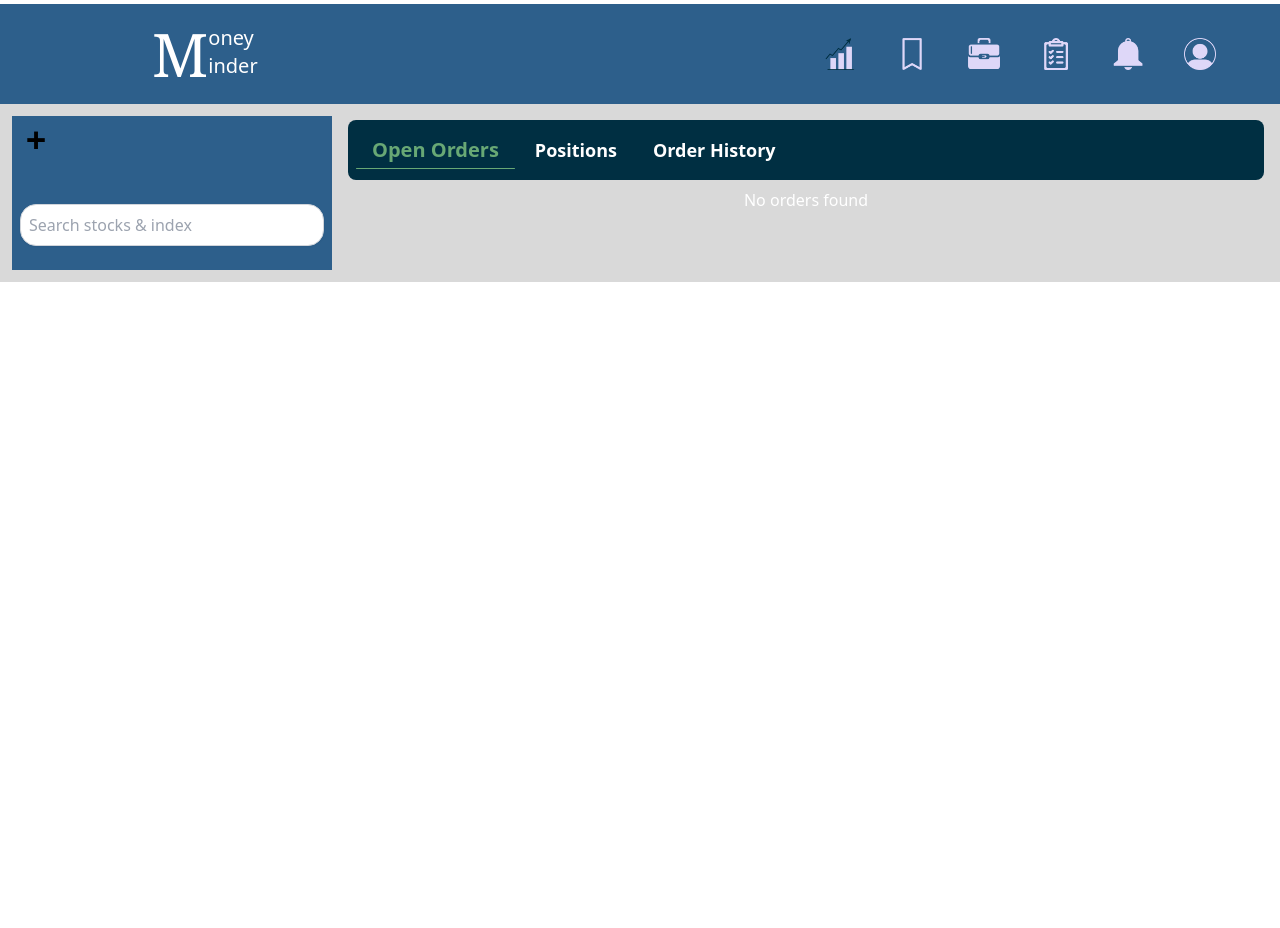
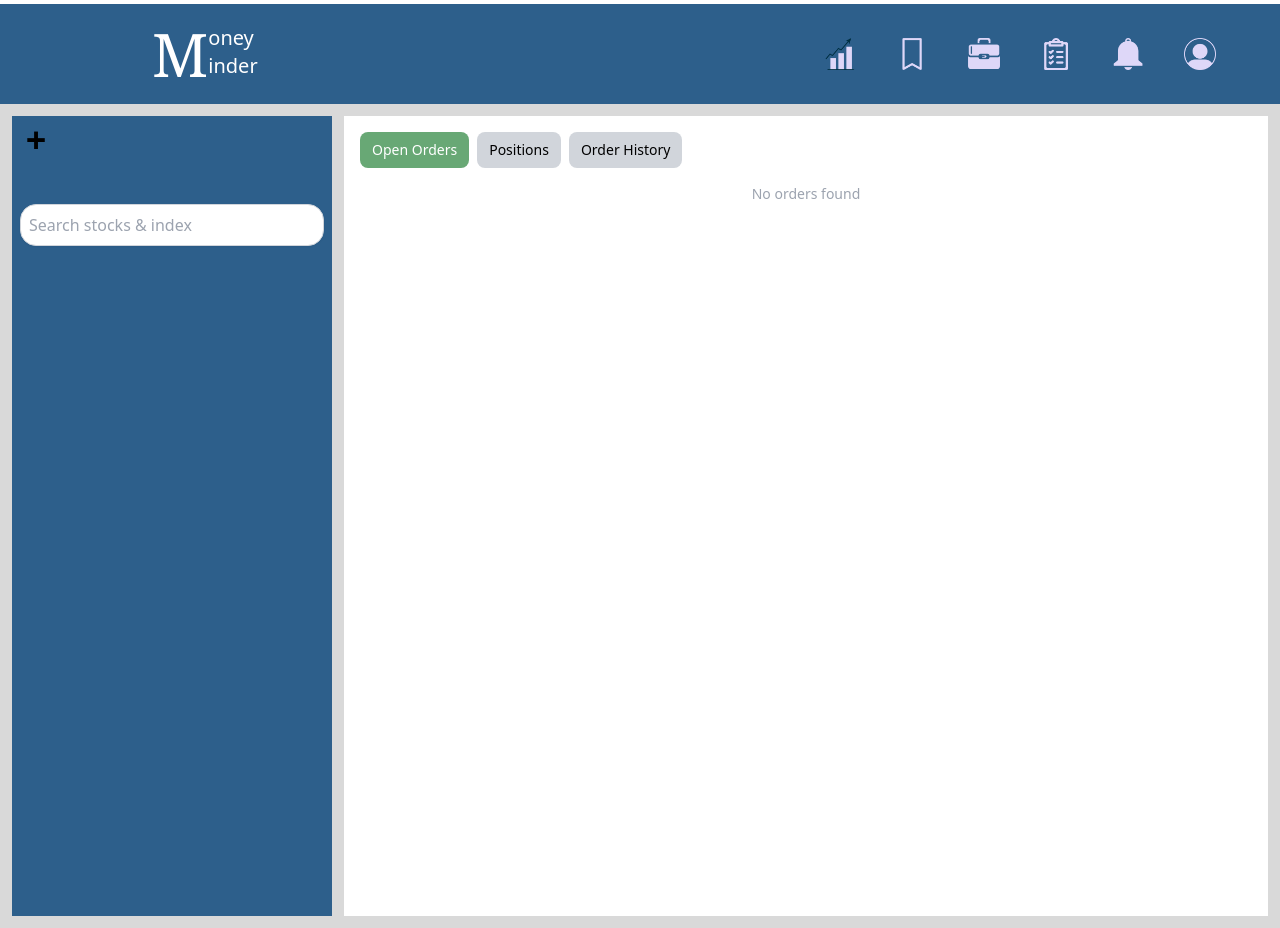
Before and after one commit to sreyasnamboothiris/trading-app-django-react, a React (Create React App) app in the folder client/: page /user/order in a window 1280 px wide. Before the commit the page ends 800 px from the top, so only its background shows below. Built offline with nearby package versions, Linux system fonts and the light colour scheme.

Commit message:
front end updated

```diff
--- a/client/src/Components/Positions/Order.jsx
+++ b/client/src/Components/Positions/Order.jsx
@@ -1,90 +1,93 @@
-import React, { useState, useEffect } from 'react';
-import api from '../../interceptors';
-import { useSelector } from 'react-redux';
+import React, { useState, useEffect } from "react";
+import api from "../../interceptors";
+import { useSelector } from "react-redux";
+import { motion } from "framer-motion";
 
 function Order() {
-  const [activeTab, setActiveTab] = useState('openOrders');
-  const [searchTerm, setSearchTerm] = useState('');
+  const [activeTab, setActiveTab] = useState("openOrders");
   const [orders, setOrders] = useState([]);
-  const user = useSelector((state) => state.auth.isAuth)
+  const [darkMode, setDarkMode] = useState(localStorage.getItem("theme") === "dark");
+  const user = useSelector((state) => state.auth.isAuth);
 
-  // Fetch orders when the component mounts.
   useEffect(() => {
     const fetchOrders = async () => {
       try {
-        // Adjust the endpoint as needed.
-        const response = await api.get('trade/test/', {
+        const response = await api.get("trade/order/", {
           headers: {
-            'Authorization': `Bearer ${user.access}`
-          }
+            Authorization: `Bearer ${user.access}`,
+          },
         });
-
-
-        console.log(response.data, 'jhfsd')
-        setOrders(response.data);
+        setOrders(response.data.orders);
+        console.log("Orders:", response.data.orders);
       } catch (error) {
         console.error("Error fetching orders:", error);
       }
     };
-
     fetchOrders();
   }, []);
 
-  // Filter orders by stock symbol (assuming the API returns an "asset" field).
-
-
+  // Filter orders based on the active tab
+  const filteredOrders = orders.filter((order) => {
+    if (activeTab === "openOrders") {
+      return order.status.toLowerCase() === "pending";
+    } else if (activeTab === "orderHistory") {
+      return order.status.toLowerCase() === "executed" || order.status.toLowerCase() === "cancelled";
+    }
+    return false;
+  });
 
   return (
-    <div className="p-1">
-      {/* Header Tabs */}
-      <div className="flex gap-1 mb-2 bg-[#002F42] p-2 rounded-lg">
+    <div className={`p-4 min-h-screen transition-all ${darkMode ? "bg-black text-white" : "bg-white text-black"}`}>
+      {/* Header */}
+      <div className="flex justify-between items-center mb-4">
+        <div className="flex gap-2">
           {["openOrders", "positions", "orderHistory"].map((tab) => (
             <button
               key={tab}
               onClick={() => setActiveTab(tab)}
-            className={`px-4 py-2 rounded font-bold text-lg relative transition-all ${activeTab === tab ? 'text-[#68A875] font-bold text-xl' : 'text-white'
+              className={`px-3 py-2 rounded-lg text-sm font-medium transition-all ${
+                activeTab === tab ? "bg-[#68A875] text-white" : "bg-gray-300 text-black"
               }`}
             >
-            {tab === "openOrders"
-              ? "Open Orders"
-              : tab === "positions"
-                ? "Positions"
-                : "Order History"}
-            {activeTab === tab && (
-              <div className="absolute bottom-1 left-0 right-0 h-[.5px] bg-[#68A875] rounded"></div>
-            )}
+              {tab === "openOrders" ? "Open Orders" : tab === "positions" ? "Positions" : "Order History"}
             </button>
           ))}
         </div>
+      </div>
 
-      {/* Search Bar */}
-
-
-      {/* List View */}
-      <div className="mt-1">
-        {orders.length > 0 ? (
-          orders.map((order) => (
-            <div
+      {/* Orders List */}
+      <div className="space-y-2">
+        {activeTab === "positions" ? (
+          <div className="text-center text-gray-400 text-sm">Positions will be displayed here.</div>
+        ) : filteredOrders.length > 0 ? (
+          filteredOrders.map((order) => (
+            <motion.div
               key={order.id}
-              className="mb-4 p-4 bg-black rounded-lg text-white shadow-md"
+              initial={{ opacity: 0, y: 10 }}
+              animate={{ opacity: 1, y: 0 }}
+              transition={{ duration: 0.2 }}
+              className={`p-3 rounded-lg shadow-md transition-all ${darkMode ? "bg-[#1E1E1E]" : "bg-[#F8F8F8] text-black"}`}
             >
-              <div><strong>Stock:</strong> {order.asset}</div>
-              <div><strong>Quantity:</strong> {order.quantity}</div>
-              <div>
-                <strong>Price:</strong>{" "}
-                {order.price ? `$${Number(order.price).toFixed(2)}` : 'Market Order'}
+              <div className="flex justify-between items-center text-sm">
+                <span className="font-semibold">
+                  {order.asset.name} ({order.asset.asset_type})
+                </span>
+                <span className="text-gray-400">{order.asset.tradingview_symbol}</span>
               </div>
-              <div><strong>Order Type:</strong> {order.order_type}</div>
-              <div><strong>Trade Type:</strong> {order.trade_type}</div>
-              <div><strong>Status:</strong> {order.status}</div>
-              <div>
-                <strong>Created:</strong>{" "}
-                {order.created_at}
+              <div className="flex justify-between items-center text-lg font-semibold mt-1">
+                <span>Qty: {order.quantity}</span>
+                <span>${order.asset.last_traded_price}</span>
               </div>
+              <div className="flex justify-between text-xs text-gray-400 mt-1">
+                <span>
+                  {order.order_type} - {order.trade_type}
+                </span>
+                <span>Status: {order.status}</span>
               </div>
+            </motion.div>
           ))
         ) : (
-          <div className="text-center text-white">No orders found</div>
+          <div className="text-center text-gray-400 text-sm">No orders found</div>
         )}
       </div>
     </div>
--- a/client/src/Components/Positions/OrderModal.jsx
+++ b/client/src/Components/Positions/OrderModal.jsx
@@ -41,7 +41,7 @@ const OrderModal = () => {
       is_market_stop_loss: orderSettings.isMarketStopLoss,
       is_target: orderSettings.enableTarget,
       is_market_target: orderSettings.isMarketTarget,
-      is_market_price:orderSettings.isMarketOrder
+      is_market_price: orderSettings.isMarketOrder
 
       // <-- Added asset_id from redux store
     };
@@ -84,11 +84,13 @@ const OrderModal = () => {
       },
     })
       .then((response) => {
+        console.log(updatedData)
         console.log(user)
         console.log('Order created successfully');
         dispatch(updateIsOrder(null));
       })
       .catch((error) => {
+        console.log(updatedData)
         console.log(user)
         console.error(error);
       });
--- a/client/src/Components/Watchlist/WatchlistItems.jsx
+++ b/client/src/Components/Watchlist/WatchlistItems.jsx
@@ -89,6 +89,7 @@ function WatchlistItems({ watchlistId }) {
 
     socket.onopen = () => {
       if (stocks.length > 0) {
+        console.log('on open')
         const watchlistSymbols = stocks.map(stock => stock.asset.smart_api_token?stock.asset.smart_api_token:stock.asset.symbol);
         socket.send(JSON.stringify({ watchlist_symbols: watchlistSymbols }));
       }
```
Lines whose indentation alone changed are shown as unchanged.
